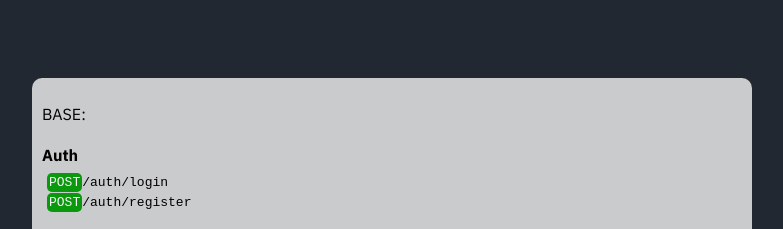
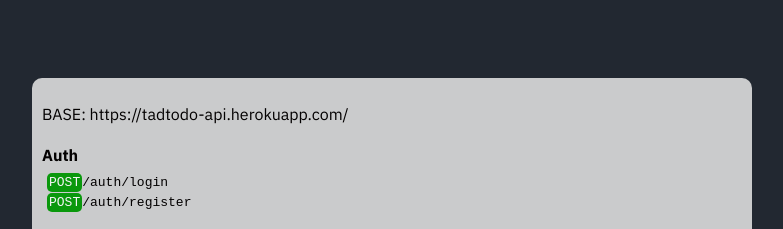
Before and after one commit to MonamaTV/todo-api, a website: page public/index.html in a window 1280 px wide. Shown: the part 546-775 px from the top of the page, without its empty margins (248-1031 px from the left). Drawn offline with Linux system fonts and the light colour scheme.

Commit message:
Changes to the index.html file

```diff
--- a/public/index.html
+++ b/public/index.html
@@ -98,7 +98,7 @@
       </a>
     </div>
     <div class="doc-container">
-      <p>BASE:</p>
+      <p>BASE: https://tadtodo-api.herokuapp.com/</p>
       <h4>Auth</h4>
       <code><span class="post">POST</span>/auth/login</code>
       <code><span class="post">POST</span>/auth/register</code>
```
